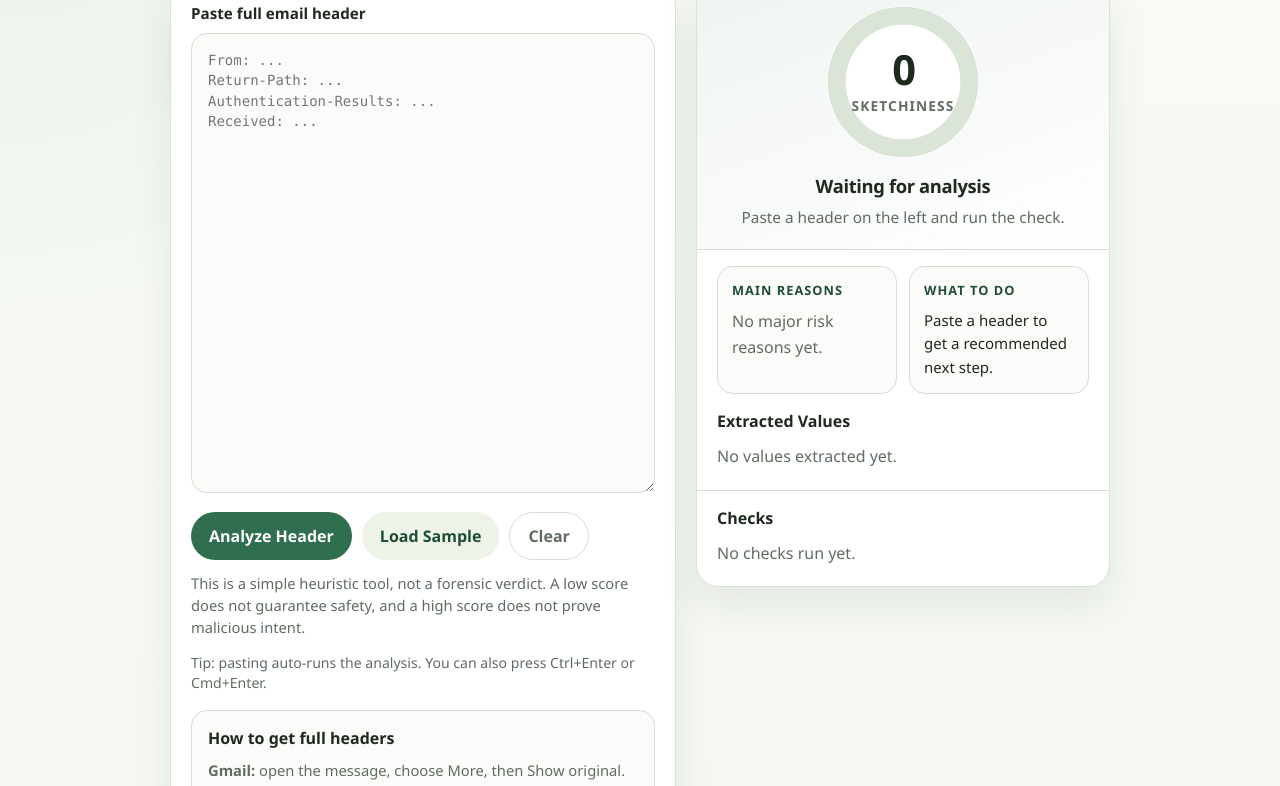
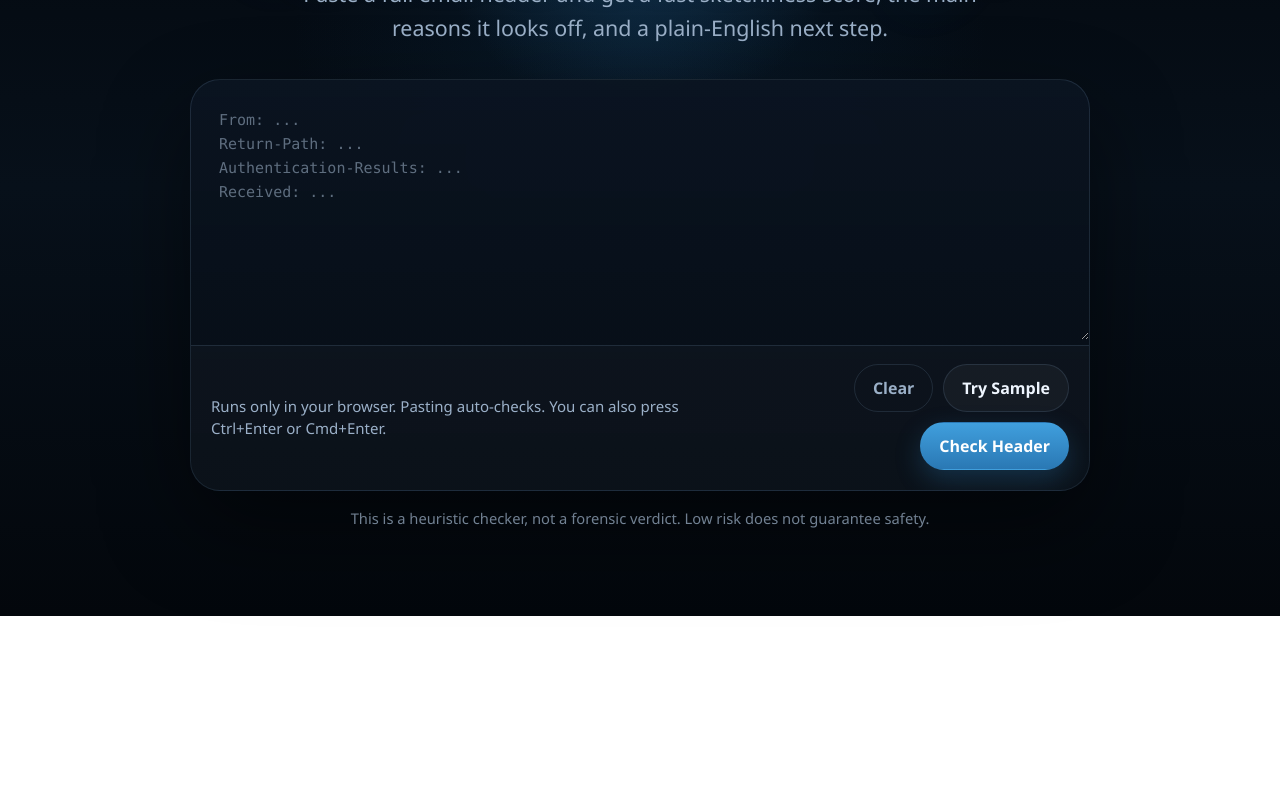
Before and after one commit to CoachCole367/is-this-sketchy, a plain HTML site: page index.html in a window 1280 px wide. Shown: the part 244-1030 px from the top of the page. After the commit the page ends 860 px from the top, so only its background shows below. Drawn offline with Linux system fonts and the light colour scheme.

Commit message:
Simplify landing page layout

```diff
--- a/index.html
+++ b/index.html
@@ -6,20 +6,21 @@
   <title>Is this sketchy?</title>
   <style>
     :root {
-      --bg: #f4f7f2;
-      --panel: #ffffff;
-      --panel-alt: #eef3e8;
-      --text: #1f2a1f;
-      --muted: #5f6d5f;
-      --line: #d5dfd1;
-      --accent: #2f6f4f;
-      --accent-strong: #204d37;
-      --warning: #b06a00;
-      --danger: #a43c2e;
-      --danger-soft: #f7dfda;
-      --good: #2f6f4f;
-      --good-soft: #dff0e5;
-      --shadow: 0 18px 42px rgba(31, 42, 31, 0.08);
+      --bg: #04080d;
+      --panel: rgba(8, 15, 24, 0.88);
+      --panel-strong: rgba(6, 12, 20, 0.96);
+      --panel-soft: rgba(255, 255, 255, 0.04);
+      --text: #eff6ff;
+      --muted: #9bb0c8;
+      --line: rgba(151, 188, 226, 0.14);
+      --accent: #2e81bd;
+      --accent-strong: #8fd1ff;
+      --warning: #f3bb68;
+      --danger: #ff8c97;
+      --danger-soft: rgba(112, 29, 46, 0.32);
+      --good: #74d3a0;
+      --good-soft: rgba(22, 84, 57, 0.34);
+      --shadow: 0 36px 90px rgba(0, 0, 0, 0.48);
     }
 
     * {
@@ -30,109 +31,127 @@
       margin: 0;
       font-family: "Avenir Next", Avenir, "Segoe UI", sans-serif;
       background:
-        radial-gradient(circle at top left, rgba(47, 111, 79, 0.08), transparent 32%),
-        linear-gradient(180deg, #f7faf5 0%, var(--bg) 100%);
+        radial-gradient(circle at 50% 18%, rgba(52, 143, 212, 0.24), transparent 22%),
+        radial-gradient(circle at 50% 32%, rgba(14, 60, 97, 0.24), transparent 40%),
+        linear-gradient(180deg, #02060b 0%, #07101a 50%, #03070c 100%);
       color: var(--text);
       min-height: 100vh;
+      position: relative;
+      overflow-x: hidden;
     }
 
-    .wrap {
-      max-width: 980px;
+    body::before {
+      content: "";
+      position: fixed;
+      inset: 0;
+      pointer-events: none;
+      background:
+        linear-gradient(rgba(255, 255, 255, 0.015), rgba(255, 255, 255, 0.015)),
+        repeating-linear-gradient(
+          180deg,
+          transparent 0,
+          transparent 39px,
+          rgba(255, 255, 255, 0.02) 40px
+        );
+      opacity: 0.28;
+    }
+
+    .page {
+      max-width: 1120px;
       margin: 0 auto;
-      padding: 32px 20px 48px;
+      padding: 42px 20px 72px;
+      position: relative;
+      z-index: 1;
     }
 
     .hero {
-      margin-bottom: 20px;
-    }
-
-    .eyebrow {
-      display: inline-block;
-      padding: 6px 10px;
-      border-radius: 999px;
-      background: var(--panel-alt);
-      color: var(--accent-strong);
-      font-size: 12px;
-      font-weight: 700;
-      letter-spacing: 0.08em;
-      text-transform: uppercase;
+      padding-top: 42px;
+      text-align: center;
     }
 
     h1 {
-      margin: 14px 0 8px;
-      font-size: clamp(2rem, 4vw, 3.2rem);
+      margin: 0;
+      font-size: clamp(3.8rem, 11vw, 7.8rem);
       line-height: 0.95;
-      letter-spacing: -0.04em;
+      letter-spacing: -0.07em;
+      font-style: italic;
+      font-weight: 900;
+      background: linear-gradient(180deg, #dbf0ff 0%, #93ccff 52%, #2d82bf 100%);
+      -webkit-background-clip: text;
+      background-clip: text;
+      color: transparent;
+      text-shadow: 0 16px 60px rgba(51, 136, 204, 0.2);
     }
 
     .subtext {
       max-width: 720px;
-      margin: 0;
+      margin: 18px auto 0;
       color: var(--muted);
-      font-size: 1rem;
-      line-height: 1.55;
+      font-size: clamp(1rem, 2.1vw, 1.34rem);
+      line-height: 1.6;
     }
 
-    .grid {
-      display: grid;
-      grid-template-columns: minmax(0, 1.1fr) minmax(320px, 0.9fr);
-      gap: 20px;
-      align-items: start;
-    }
-
-    .panel {
-      background: var(--panel);
-      border: 1px solid rgba(213, 223, 209, 0.9);
-      border-radius: 22px;
+    .input-shell {
+      max-width: 900px;
+      margin: 34px auto 0;
+      border-radius: 30px;
+      overflow: hidden;
+      background:
+        linear-gradient(180deg, rgba(11, 22, 36, 0.72), rgba(6, 12, 20, 0.96)),
+        var(--panel);
+      border: 1px solid var(--line);
       box-shadow: var(--shadow);
-      overflow: hidden;
-    }
-
-    .panel-inner {
-      padding: 20px;
-    }
-
-    label {
-      display: block;
-      margin-bottom: 10px;
-      font-weight: 700;
-      font-size: 0.95rem;
+      backdrop-filter: blur(18px);
+      position: relative;
     }
 
     textarea {
       width: 100%;
-      min-height: 460px;
+      min-height: 260px;
       resize: vertical;
-      padding: 16px;
-      border: 1px solid var(--line);
-      border-radius: 16px;
-      background: #fbfcfa;
+      padding: 28px;
+      border: 0;
+      border-radius: 0;
+      background: transparent;
       color: var(--text);
-      font: 14px/1.45 "SFMono-Regular", Consolas, "Liberation Mono", Menlo, monospace;
+      font: 15px/1.6 "SFMono-Regular", Consolas, "Liberation Mono", Menlo, monospace;
       outline: none;
-      transition: border-color 120ms ease, box-shadow 120ms ease;
+      transition: background 120ms ease;
     }
 
     textarea:focus {
-      border-color: var(--accent);
-      box-shadow: 0 0 0 4px rgba(47, 111, 79, 0.12);
+      background: rgba(255, 255, 255, 0.015);
+    }
+
+    textarea::placeholder {
+      color: rgba(173, 194, 216, 0.52);
+    }
+
+    .input-footer {
+      display: flex;
+      justify-content: space-between;
+      gap: 16px;
+      align-items: center;
+      padding: 18px 20px 20px;
+      border-top: 1px solid var(--line);
+      background: rgba(255, 255, 255, 0.02);
     }
 
     .actions {
       display: flex;
+      gap: 10px;
       flex-wrap: wrap;
-      gap: 10px;
-      margin-top: 14px;
+      justify-content: flex-end;
     }
 
     button {
-      border: 0;
+      border: 1px solid transparent;
       border-radius: 999px;
       padding: 12px 18px;
       font: inherit;
       font-weight: 700;
       cursor: pointer;
-      transition: transform 120ms ease, opacity 120ms ease, background 120ms ease;
+      transition: transform 120ms ease, opacity 120ms ease, background 120ms ease, border-color 120ms ease;
     }
 
     button:hover {
@@ -140,99 +159,106 @@
     }
 
     button.primary {
-      background: var(--accent);
+      background: linear-gradient(180deg, #409fdd 0%, #2a78b4 100%);
       color: white;
+      box-shadow: 0 10px 26px rgba(46, 129, 189, 0.28);
     }
 
     button.secondary {
-      background: var(--panel-alt);
-      color: var(--accent-strong);
+      background: rgba(255, 255, 255, 0.04);
+      border-color: var(--line);
+      color: var(--text);
     }
 
     button.ghost {
       background: transparent;
       color: var(--muted);
-      border: 1px solid var(--line);
+      border-color: var(--line);
     }
 
-    .note {
-      margin-top: 12px;
+    .helper {
       color: var(--muted);
-      font-size: 0.92rem;
+      font-size: 0.94rem;
       line-height: 1.5;
+      text-align: left;
     }
 
-    .score-card {
-      padding: 24px 20px 20px;
-      border-bottom: 1px solid var(--line);
+    .results-shell {
+      --result-color: var(--good);
+      max-width: 980px;
+      margin: 28px auto 0;
+      padding: 28px;
+      border-radius: 30px;
       background:
-        linear-gradient(160deg, rgba(47, 111, 79, 0.08), rgba(255, 255, 255, 0)),
-        var(--panel);
+        linear-gradient(180deg, rgba(12, 20, 32, 0.84), rgba(7, 13, 21, 0.98)),
+        var(--panel-strong);
+      border: 1px solid var(--line);
+      box-shadow: var(--shadow);
+      backdrop-filter: blur(18px);
+      display: grid;
+      gap: 18px;
+      animation: fade-up 220ms ease;
     }
 
-    .score-ring {
-      width: 150px;
-      height: 150px;
-      margin: 0 auto 16px;
-      border-radius: 50%;
-      display: grid;
-      place-items: center;
-      background:
-        radial-gradient(closest-side, white 76%, transparent 77% 100%),
-        conic-gradient(var(--ring-color, var(--good)) calc(var(--score, 0) * 1%), #dbe5d7 0);
-      box-shadow: inset 0 0 0 1px rgba(213, 223, 209, 0.8);
+    .results-shell[hidden] {
+      display: none;
     }
 
-    .score-ring-inner {
-      text-align: center;
+    .result-top {
+      display: grid;
+      grid-template-columns: minmax(180px, 230px) minmax(0, 1fr);
+      gap: 20px;
+      align-items: start;
+    }
+
+    .score-block {
+      padding: 22px;
+      border-radius: 24px;
+      border: 1px solid var(--line);
+      background:
+        linear-gradient(180deg, rgba(255, 255, 255, 0.04), rgba(255, 255, 255, 0.02)),
+        rgba(255, 255, 255, 0.02);
+    }
+
+    .score-kicker {
+      font-size: 0.8rem;
+      font-weight: 800;
+      color: var(--muted);
+      letter-spacing: 0.08em;
+      text-transform: uppercase;
     }
 
     .score-value {
-      font-size: 2.6rem;
-      font-weight: 800;
-      line-height: 1;
-      letter-spacing: -0.06em;
+      margin-top: 12px;
+      font-size: clamp(3.2rem, 8vw, 5rem);
+      font-weight: 900;
+      line-height: 0.9;
+      letter-spacing: -0.08em;
+      color: var(--result-color);
+      text-shadow: 0 10px 34px rgba(47, 129, 189, 0.22);
     }
 
-    .score-label {
-      margin-top: 6px;
-      font-size: 0.86rem;
+    .score-scale {
+      margin-top: 8px;
+      font-size: 0.92rem;
       font-weight: 700;
       color: var(--muted);
-      text-transform: uppercase;
-      letter-spacing: 0.08em;
     }
 
     .verdict {
-      text-align: center;
-      font-size: 1.15rem;
+      font-size: clamp(1.45rem, 3vw, 2.3rem);
       font-weight: 800;
       letter-spacing: -0.02em;
     }
 
     .explanation {
-      margin-top: 8px;
-      text-align: center;
+      margin-top: 10px;
       color: var(--muted);
       line-height: 1.5;
-      font-size: 0.96rem;
+      font-size: 1rem;
     }
 
-    .quick-grid {
-      display: grid;
-      grid-template-columns: repeat(2, minmax(0, 1fr));
-      gap: 12px;
-      padding: 16px 20px 0;
-    }
-
-    .quick-card {
-      padding: 14px;
-      border: 1px solid var(--line);
-      border-radius: 16px;
-      background: #fbfcfa;
-    }
-
-    .panel-kicker {
+    .section-kicker {
       font-size: 0.8rem;
       font-weight: 800;
       color: var(--accent-strong);
@@ -240,20 +266,28 @@
       text-transform: uppercase;
     }
 
+    .action-box {
+      margin-top: 18px;
+      padding: 16px 18px;
+      border-radius: 18px;
+      border: 1px solid var(--line);
+      background: rgba(255, 255, 255, 0.03);
+    }
+
     .reason-list {
       display: grid;
+      grid-template-columns: repeat(auto-fit, minmax(220px, 1fr));
       gap: 8px;
-      margin-top: 10px;
     }
 
     .reason-item {
-      padding: 10px 12px;
-      border-radius: 12px;
+      padding: 12px 14px;
+      border-radius: 16px;
       background: var(--danger-soft);
-      color: var(--text);
+      color: #ffd7dc;
       line-height: 1.45;
       font-size: 0.92rem;
-      border: 1px solid rgba(164, 60, 46, 0.16);
+      border: 1px solid rgba(255, 141, 154, 0.14);
     }
 
     .action-text {
@@ -263,22 +297,36 @@
       font-size: 0.94rem;
     }
 
-    .checks {
-      padding: 16px 20px 20px;
+    .details-block {
+      border-radius: 20px;
+      border: 1px solid var(--line);
+      background: rgba(255, 255, 255, 0.025);
+      overflow: hidden;
     }
 
-    .checks + .checks {
-      border-top: 1px solid var(--line);
+    .details-block summary {
+      list-style: none;
+      cursor: pointer;
+      padding: 16px 18px;
+      font-weight: 700;
+      color: var(--text);
     }
 
-    .checks h2 {
-      margin: 0 0 12px;
-      font-size: 1rem;
+    .details-block summary::-webkit-details-marker {
+      display: none;
+    }
+
+    .details-block[open] summary {
+      border-bottom: 1px solid var(--line);
+    }
+
+    .details-body {
+      padding: 16px 18px 18px;
     }
 
     .value-grid {
       display: grid;
-      grid-template-columns: repeat(2, minmax(0, 1fr));
+      grid-template-columns: repeat(4, minmax(0, 1fr));
       gap: 10px;
     }
 
@@ -286,7 +334,7 @@
       padding: 12px 14px;
       border-radius: 14px;
       border: 1px solid var(--line);
-      background: #fbfcfa;
+      background: rgba(255, 255, 255, 0.03);
     }
 
     .value-label {
@@ -315,16 +363,16 @@
       padding: 12px 14px;
       border-radius: 16px;
       border: 1px solid var(--line);
-      background: #fbfcfa;
+      background: rgba(255, 255, 255, 0.03);
     }
 
     .check-item.risk {
-      border-color: rgba(164, 60, 46, 0.18);
+      border-color: rgba(255, 141, 154, 0.14);
       background: var(--danger-soft);
     }
 
     .check-item.safe {
-      border-color: rgba(47, 111, 79, 0.2);
+      border-color: rgba(116, 211, 160, 0.16);
       background: var(--good-soft);
     }
 
@@ -358,126 +406,137 @@
       line-height: 1.6;
     }
 
-    .shortcut-note {
-      margin-top: 10px;
-      color: var(--muted);
-      font-size: 0.88rem;
-      line-height: 1.45;
-    }
-
-    .guide {
+    .hero-note {
       margin-top: 16px;
-      padding: 16px;
-      border-radius: 16px;
-      border: 1px solid var(--line);
-      background: #fbfcfa;
-    }
-
-    .guide h2 {
-      margin: 0 0 10px;
-      font-size: 1rem;
-    }
-
-    .guide-list {
-      display: grid;
-      gap: 8px;
       color: var(--muted);
       font-size: 0.92rem;
       line-height: 1.5;
     }
 
+    @keyframes fade-up {
+      from {
+        opacity: 0;
+        transform: translateY(10px);
+      }
+      to {
+        opacity: 1;
+        transform: translateY(0);
+      }
+    }
+
     @media (max-width: 860px) {
-      .grid {
-        grid-template-columns: 1fr;
+      textarea {
+        min-height: 220px;
+        padding: 22px;
       }
 
-      textarea {
-        min-height: 340px;
+      .input-footer,
+      .result-top,
+      .value-grid {
+        grid-template-columns: 1fr;
+        display: grid;
       }
 
-      .quick-grid,
+      .input-footer {
+        justify-items: stretch;
+      }
+
+      .actions {
+        justify-content: stretch;
+      }
+
+      button {
+        width: 100%;
+      }
+    }
+
+    @media (max-width: 640px) {
+      .page {
+        padding: 24px 14px 48px;
+      }
+
+      .hero {
+        padding-top: 28px;
+      }
+
+      .results-shell {
+        padding: 20px;
+      }
+
       .value-grid {
-        grid-template-columns: 1fr;
+        grid-template-columns: repeat(2, minmax(0, 1fr));
       }
     }
   </style>
 </head>
 <body>
-  <div class="wrap">
+  <main class="page">
     <section class="hero">
-      <span class="eyebrow">Header Risk Checker</span>
       <h1>Is this sketchy?</h1>
       <p class="subtext">
-        Paste a raw email header and this page will score how sketchy it looks using common checks like SPF, DKIM, DMARC, domain mismatches, routing oddities, and spam flags.
-        Everything runs in your browser only.
+        Paste a full email header and get a fast sketchiness score, the main reasons it looks off, and a plain-English next step.
+      </p>
+      <div class="input-shell">
+          <textarea id="headerInput" placeholder="From: ...&#10;Return-Path: ...&#10;Authentication-Results: ...&#10;Received: ..."></textarea>
+          <div class="input-footer">
+            <div class="helper">
+              Runs only in your browser. Pasting auto-checks. You can also press Ctrl+Enter or Cmd+Enter.
+            </div>
+            <div class="actions">
+              <button class="ghost" id="clearButton" type="button">Clear</button>
+              <button class="secondary" id="sampleButton" type="button">Try Sample</button>
+              <button class="primary" id="analyzeButton" type="button">Check Header</button>
+            </div>
+          </div>
+      </div>
+      <p class="hero-note">
+        This is a heuristic checker, not a forensic verdict. Low risk does not guarantee safety.
       </p>
     </section>
 
-    <div class="grid">
-      <section class="panel">
-        <div class="panel-inner">
-          <label for="headerInput">Paste full email header</label>
-          <textarea id="headerInput" placeholder="From: ...&#10;Return-Path: ...&#10;Authentication-Results: ...&#10;Received: ..."></textarea>
-          <div class="actions">
-            <button class="primary" id="analyzeButton" type="button">Analyze Header</button>
-            <button class="secondary" id="sampleButton" type="button">Load Sample</button>
-            <button class="ghost" id="clearButton" type="button">Clear</button>
-          </div>
-          <p class="note">
-            This is a simple heuristic tool, not a forensic verdict. A low score does not guarantee safety, and a high score does not prove malicious intent.
-          </p>
-          <p class="shortcut-note">
-            Tip: pasting auto-runs the analysis. You can also press Ctrl+Enter or Cmd+Enter.
-          </p>
-          <div class="guide">
-            <h2>How to get full headers</h2>
-            <div class="guide-list">
-              <div><strong>Gmail:</strong> open the message, choose More, then Show original.</div>
-              <div><strong>Outlook desktop:</strong> open the message, go to File, then Properties, and copy Internet headers.</div>
-              <div><strong>Outlook on the web / Microsoft 365:</strong> open the message, choose More actions, then View, then View message details.</div>
-            </div>
-          </div>
+    <section class="results-shell" id="resultsSection" hidden>
+      <div class="result-top">
+        <div class="score-block">
+          <div class="score-kicker">Sketchiness Score</div>
+          <div class="score-value" id="scoreValue">0</div>
+          <div class="score-scale">out of 100</div>
         </div>
-      </section>
-
-      <aside class="panel">
-        <div class="score-card">
-          <div class="score-ring" id="scoreRing" style="--score: 0; --ring-color: var(--good);">
-            <div class="score-ring-inner">
-              <div class="score-value" id="scoreValue">0</div>
-              <div class="score-label">Sketchiness</div>
-            </div>
-          </div>
+        <div>
           <div class="verdict" id="verdict">Waiting for analysis</div>
           <div class="explanation" id="summary">Paste a header on the left and run the check.</div>
-        </div>
-        <div class="quick-grid">
-          <div class="quick-card">
-            <div class="panel-kicker">Main Reasons</div>
-            <div class="reason-list" id="topReasons">
-              <div class="empty">No risk reasons yet.</div>
-            </div>
-          </div>
-          <div class="quick-card">
-            <div class="panel-kicker">What To Do</div>
+          <div class="action-box">
+            <div class="section-kicker">What To Do</div>
             <div class="action-text" id="actionText">Paste a header to get a recommended next step.</div>
           </div>
         </div>
-        <div class="checks">
-          <h2>Extracted Values</h2>
+      </div>
+
+      <div>
+        <div class="section-kicker">Main Reasons</div>
+        <div class="reason-list" id="topReasons">
+          <div class="empty">No risk reasons yet.</div>
+        </div>
+      </div>
+
+      <details class="details-block">
+        <summary>Header Values</summary>
+        <div class="details-body">
           <div class="value-grid" id="valueGrid">
             <div class="empty">No values extracted yet.</div>
           </div>
         </div>
-        <div class="checks">
-          <h2>Checks</h2>
+      </details>
+
+      <details class="details-block">
+        <summary>All Checks</summary>
+        <div class="details-body">
           <div class="check-list" id="checkList">
             <div class="empty">No checks run yet.</div>
           </div>
         </div>
-      </aside>
-    </div>
-  </div>
+      </details>
+    </section>
+  </main>
 
   <script>
     const sampleHeader = `Return-Path: <alerts-security@mailer-login-check.net>
@@ -531,7 +590,7 @@ X-Spam-Flag: YES`;
     const analyzeButton = document.getElementById("analyzeButton");
     const sampleButton = document.getElementById("sampleButton");
     const clearButton = document.getElementById("clearButton");
-    const scoreRing = document.getElementById("scoreRing");
+    const resultsSection = document.getElementById("resultsSection");
     const scoreValue = document.getElementById("scoreValue");
     const verdict = document.getElementById("verdict");
     const summary = document.getElementById("summary");
@@ -948,12 +1007,18 @@ X-Spam-Flag: YES`;
     }
 
     function renderResult(result) {
+      const hasResult = Boolean(result.checks && result.checks.length);
+      resultsSection.hidden = !hasResult;
+
+      if (!hasResult) {
+        return;
+      }
+
       scoreValue.textContent = result.score;
       verdict.textContent = result.verdict;
       summary.textContent = result.summary;
       actionText.textContent = result.action || "";
-      scoreRing.style.setProperty("--score", result.score);
-      scoreRing.style.setProperty("--ring-color", result.ringColor || "var(--good)");
+      resultsSection.style.setProperty("--result-color", result.ringColor || "var(--good)");
       renderReasons(result.topReasons || []);
       renderValues(result.extractedValues || []);
       renderChecks(result.checks);
```
